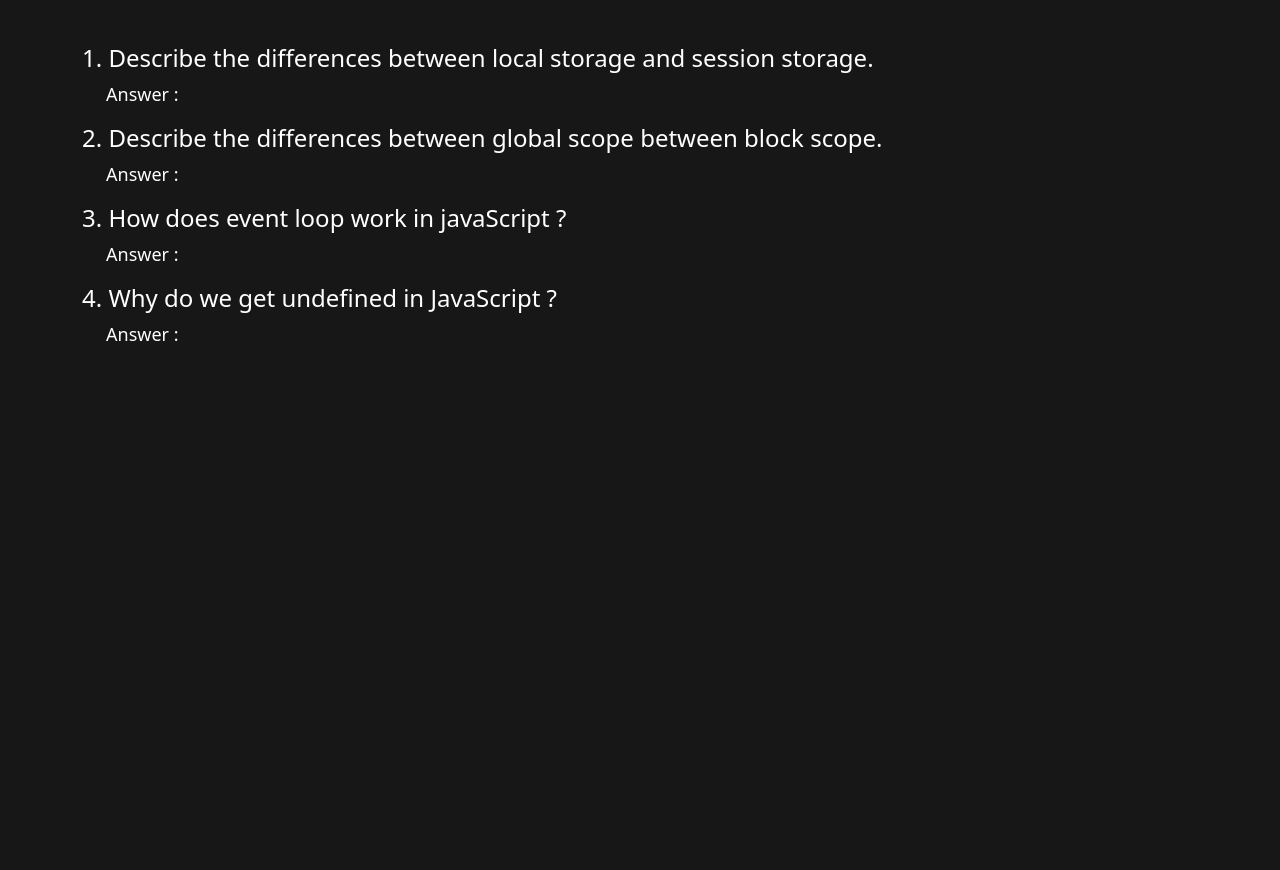
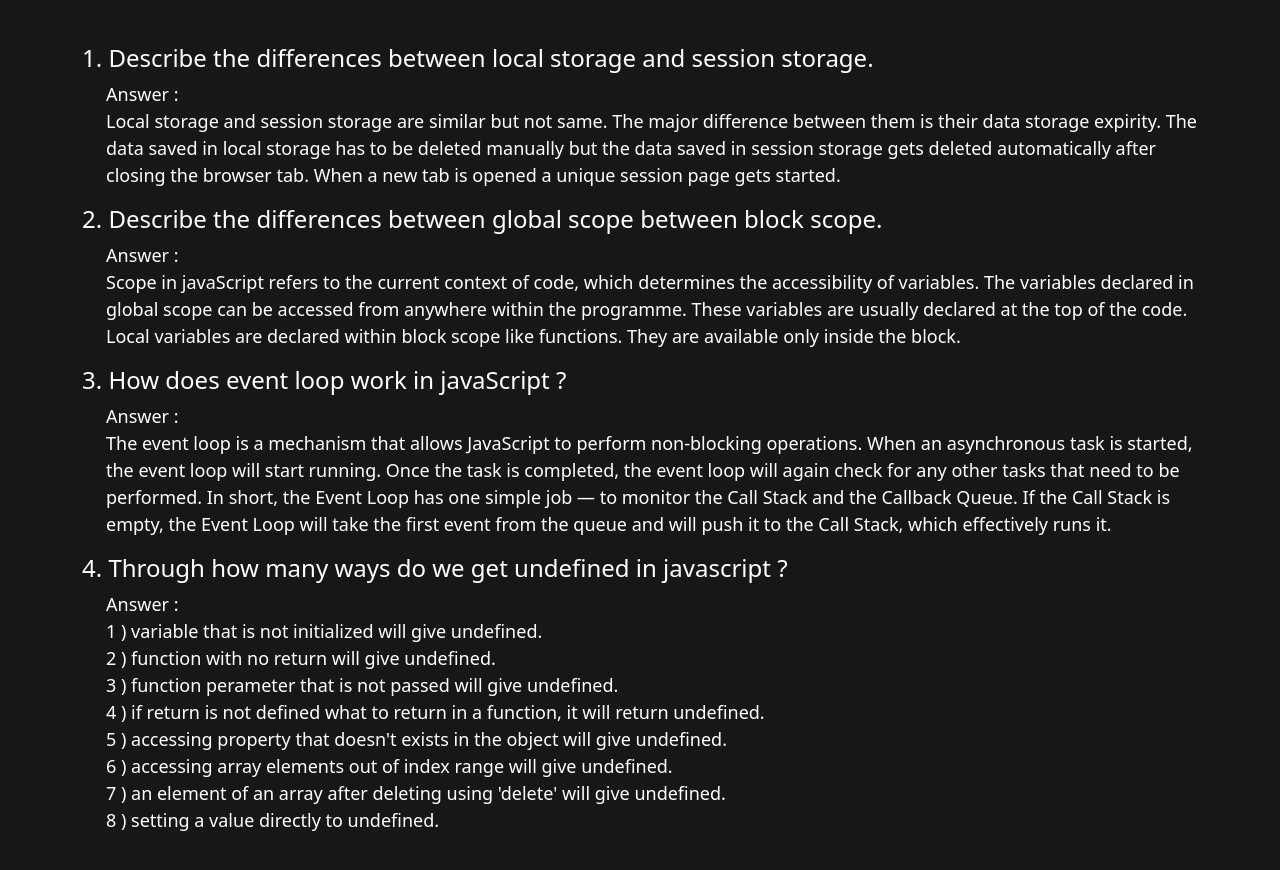
Before and after one commit to SalmaLisa/type-master-debug, a plain HTML site: page blog.html in a window 1280 px wide. Shown: the part 90-960 px from the top of the page. Before the commit the page ends 800 px from the top, so only its background shows below. Drawn offline with nearby package versions, Linux system fonts and the light colour scheme.

Commit message:
blog page completed

```diff
--- a/blog.html
+++ b/blog.html
@@ -20,13 +20,28 @@
     </header>
     <main class="container">
       <h4>1. Describe the differences between local storage and session storage.</h4>
-      <p class="ms-4 text">Answer : <br></p>
+      <p class="ms-4 text">Answer : <br>
+      Local storage and session storage are similar but not same. The major difference between them is their data storage expirity. The data saved in local storage has to be deleted manually but the data saved in session storage gets deleted automatically after closing the browser tab. When a new tab is opened a unique session page gets started.
+      </p>
       <h4>2. Describe the differences between global scope between block scope.</h4>
-      <p class="ms-4 text">Answer : <br></p>
+      <p class="ms-4 text">Answer : <br>
+      Scope in javaScript refers to the current context of code, which determines the accessibility of variables. The variables declared in global scope can be accessed from anywhere within the programme. These variables are usually declared at the top of the code. Local variables are declared within block scope like functions. They are available only inside the block.
+      </p>
       <h4>3. How does event loop work in javaScript ?</h4>
-      <p class="ms-4 text">Answer : <br></p>
-      <h4>4. Why do we get undefined in JavaScript ?</h4>
-      <p class="ms-4 text">Answer : <br></p>
+      <p class="ms-4 text">Answer : <br>
+        The event loop is a mechanism that allows JavaScript to perform non-blocking operations. When an asynchronous task is started, the event loop will start running. Once the task is completed, the event loop will again check for any other tasks that need to be performed. In short, the Event Loop has one simple job — to monitor the Call Stack and the Callback Queue. If the Call Stack is empty, the Event Loop will take the first event from the queue and will push it to the Call Stack, which effectively runs it.
+      </p>
+      <h4>4. Through how many ways do we get undefined in javascript ?</h4>
+      <p class="ms-4 mb-5 text">Answer : <br>
+      1 ) variable that is not initialized will give undefined.<br>
+      2 ) function with no return will give undefined.<br>
+      3 ) function perameter that is not passed will give undefined.<br>
+      4 ) if return is not defined what to return in a function, it will return undefined.<br>
+      5 ) accessing property that doesn't exists in the object will give undefined.<br>
+      6 ) accessing array elements out of index range will give undefined.<br>
+      7 ) an element of an array after deleting  using 'delete' will give undefined.<br>
+      8 ) setting a value directly to undefined.
+      </p>
     </main>
     <script src="https://cdn.jsdelivr.net/npm/bootstrap@5.2.1/dist/js/bootstrap.bundle.min.js" integrity="sha384-u1OknCvxWvY5kfmNBILK2hRnQC3Pr17a+RTT6rIHI7NnikvbZlHgTPOOmMi466C8" crossorigin="anonymous"></script>
   </body>
--- a/styles.css
+++ b/styles.css
@@ -49,7 +49,7 @@ body {
 }
 
 /* flashing text cursor implement */
-#display:after {
+#display::after {
   content: '';
   width: 2.5px;
   height: 25px;
```
